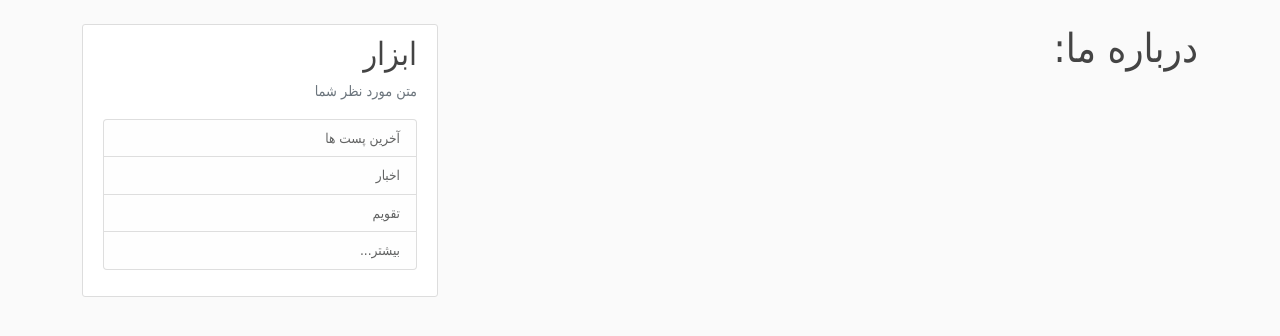
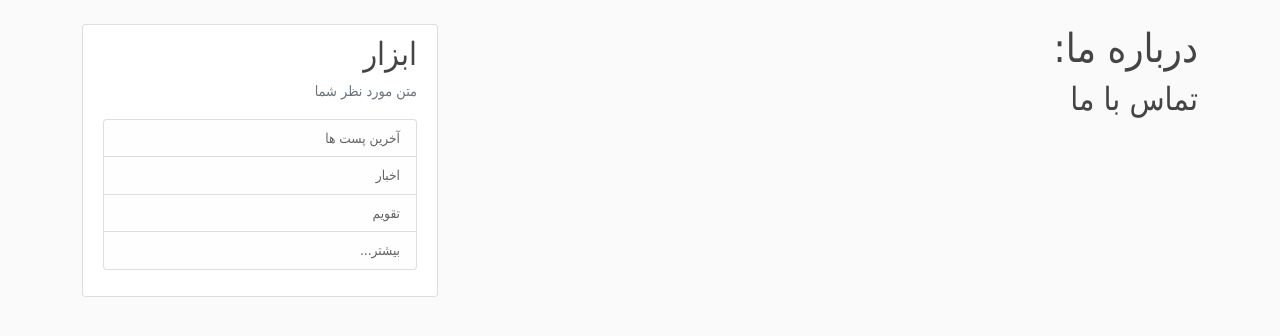
Before and after one commit to MohamadAhmadi100/Django-blog, a Django app: page /about/ in a window 1280 px wide. Shown: the part 56-392 px from the top of the page. Run offline with Django 3.2, Linux system fonts and the light colour scheme; parts of the project's set-up code (start-up, migrations or seed data) failed here and were passed over; some libraries are stand-ins or nearby versions.

Commit message:
changed about us

```diff
--- a/blog/templates/blog/about.html
+++ b/blog/templates/blog/about.html
@@ -1,4 +1,5 @@
 {% extends "blog/base.html" %}
 {% block content %}
     <h1>درباره ما:</h1>
+    <h2>تماس با ما</h2>
 {% endblock content %}
```
